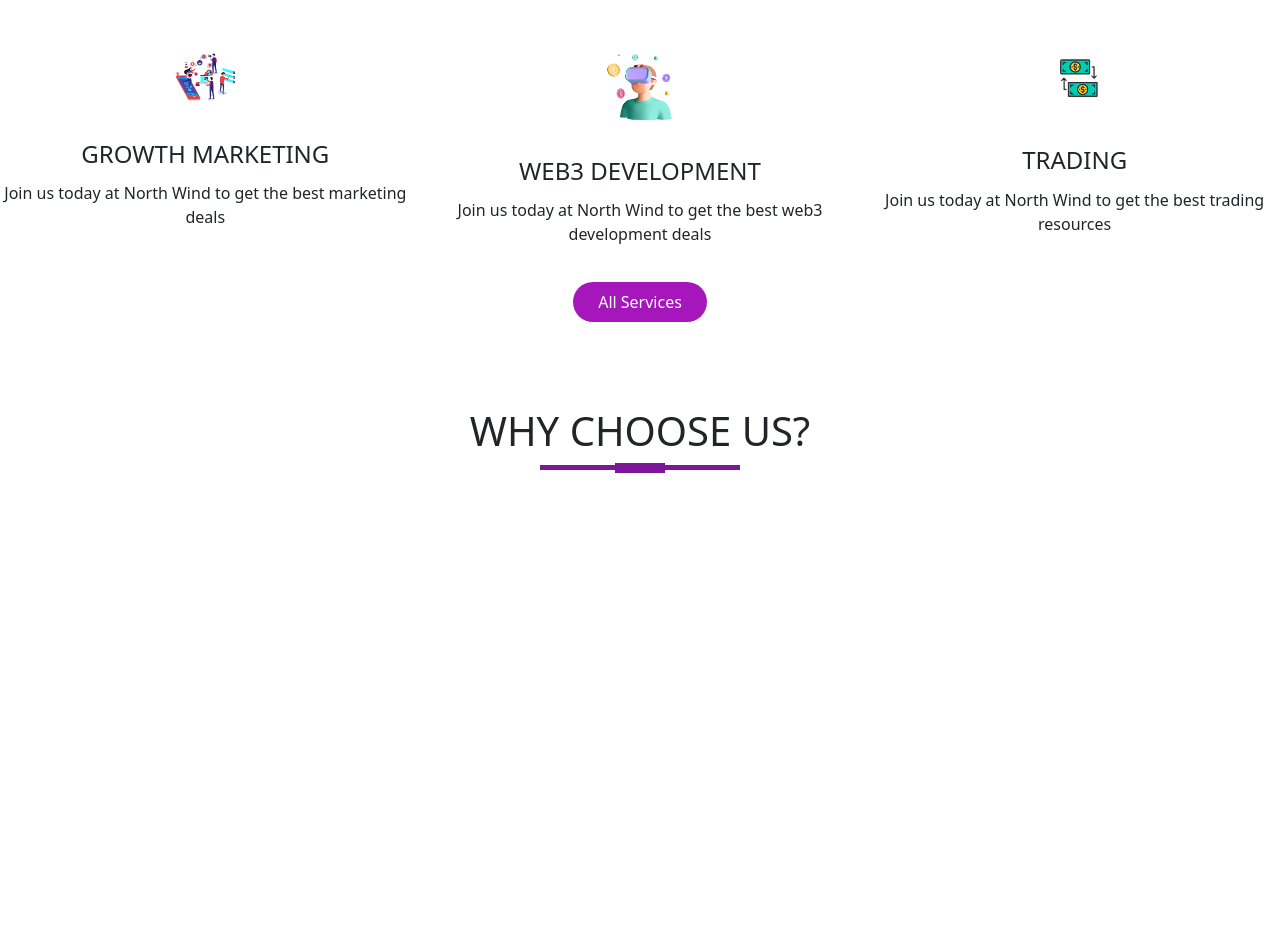
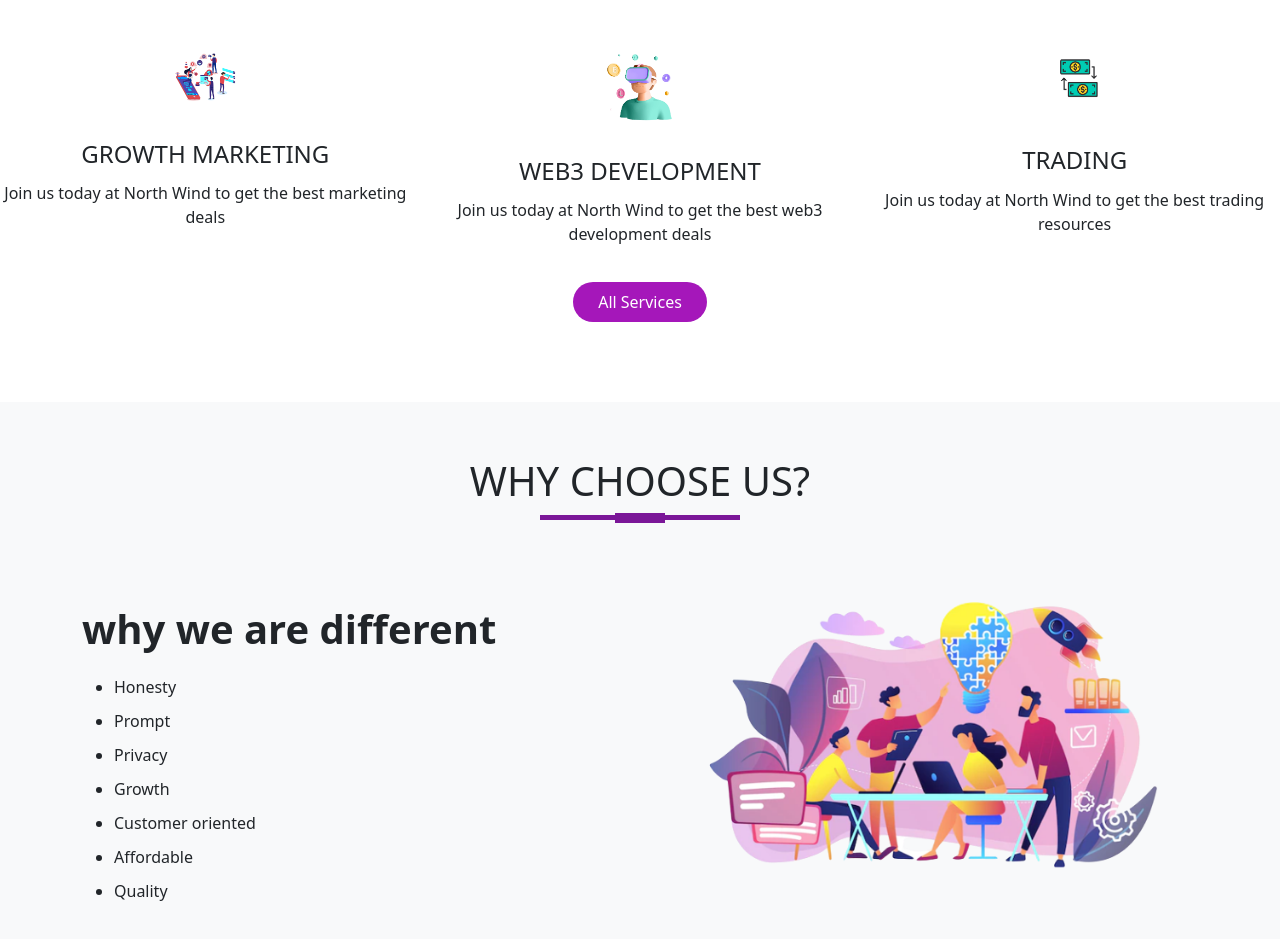
Before and after one commit to Otakuwind/Wind-Digital-Agency, a plain HTML site: page index.html in a window 1280 px wide. Shown: the part 677-1616 px from the top of the page. Before the commit the page ends 1182 px from the top, so only its background shows below. Drawn offline with nearby package versions, Linux system fonts and the light colour scheme.

Commit message:
why choose us

```diff
--- a/index.html
+++ b/index.html
@@ -91,7 +91,23 @@
 <section id="about-us">
     <div class="container">
         <h1 class="title text-center">WHY CHOOSE US?</h1>
-
+<div class="row">
+    <div class="col-md-6 about-us">
+        <p class="about-title">why we are different</p>
+        <ul>
+            <li> Honesty</li>
+              <li> Prompt</li>
+             <li> Privacy</li>
+               <li> Growth</li>
+                 <li> Customer oriented</li>
+                   <li> Affordable</li>
+                     <li> Quality</li>
+        </ul>
+    </div>
+    <div class="col-md-6">
+        <img src="images/about-removebg-preview.png" class="img-fluid">
+    </div>
+</div>
     </div>
 </section>
 
--- a/style.css
+++ b/style.css
@@ -128,3 +128,21 @@ padding: 80px 0;
 }
 
 /*-----------------------------------about us section--------------------------------------------*/
+
+#about-us
+{
+    background: #f8f9fa;
+    padding-bottom: 50px;
+    padding-top: 50px;
+}
+
+.about-title
+{
+    font-size: 40px;
+    font-weight: 600;
+    margin-top: 8%;
+}
+#about-us ul li{
+    margin: 10px 0;
+
+}
```
Also changed, not shown: images/about-removebg-preview.png (added).
